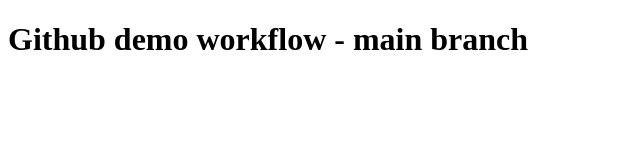
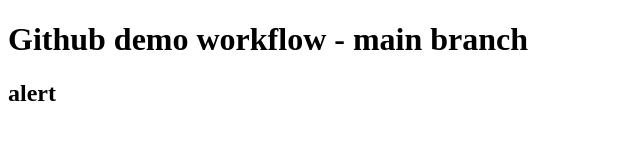
Before and after one commit to pankaj-prog/github-workflow-demo, a plain HTML site: page index.html in a window 1280 px wide. Shown: the full height of the page, 0-640 px from the left. Drawn offline with Linux system fonts and the light colour scheme.

Commit message:
add alert

```diff
--- a/index.html
+++ b/index.html
@@ -8,5 +8,7 @@
   </head>
   <body>
     <h1>Github demo workflow - main branch</h1>
+
+    <h2>alert</h2>
   </body>
 </html>
```
